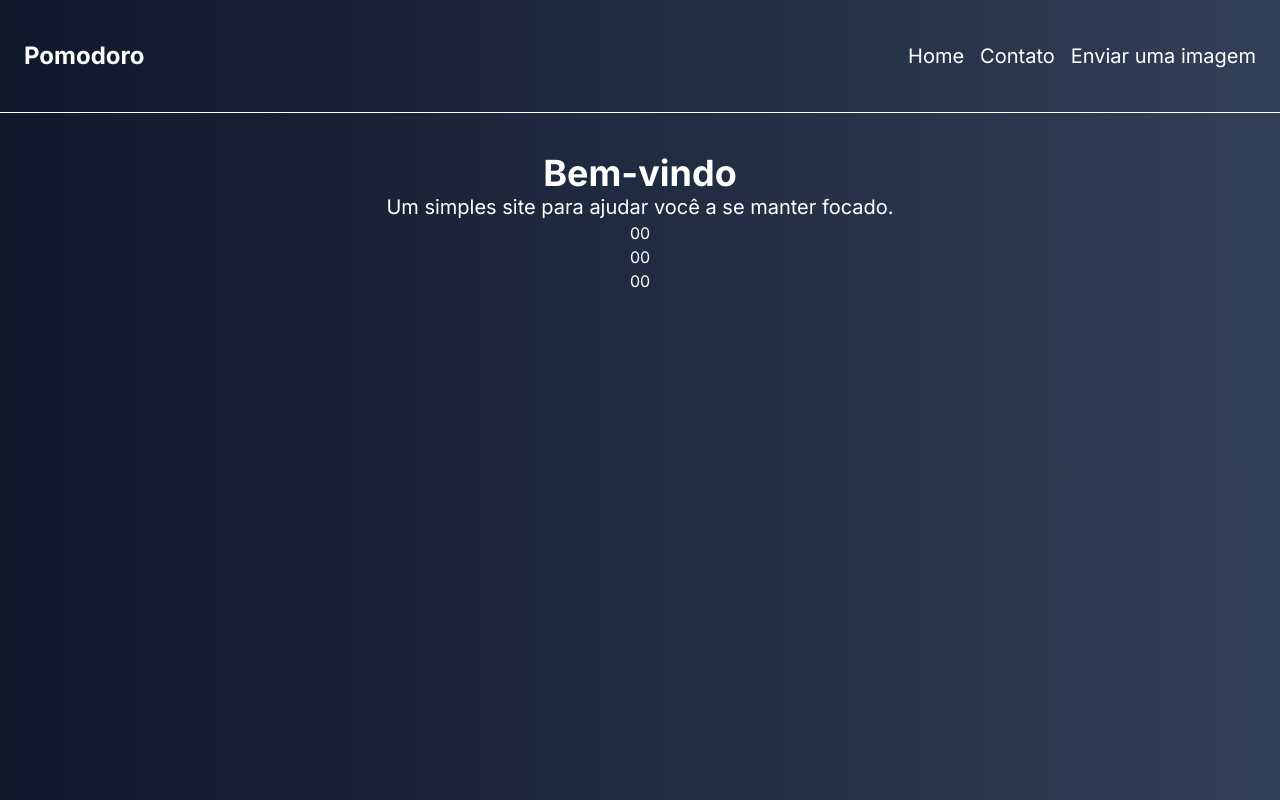
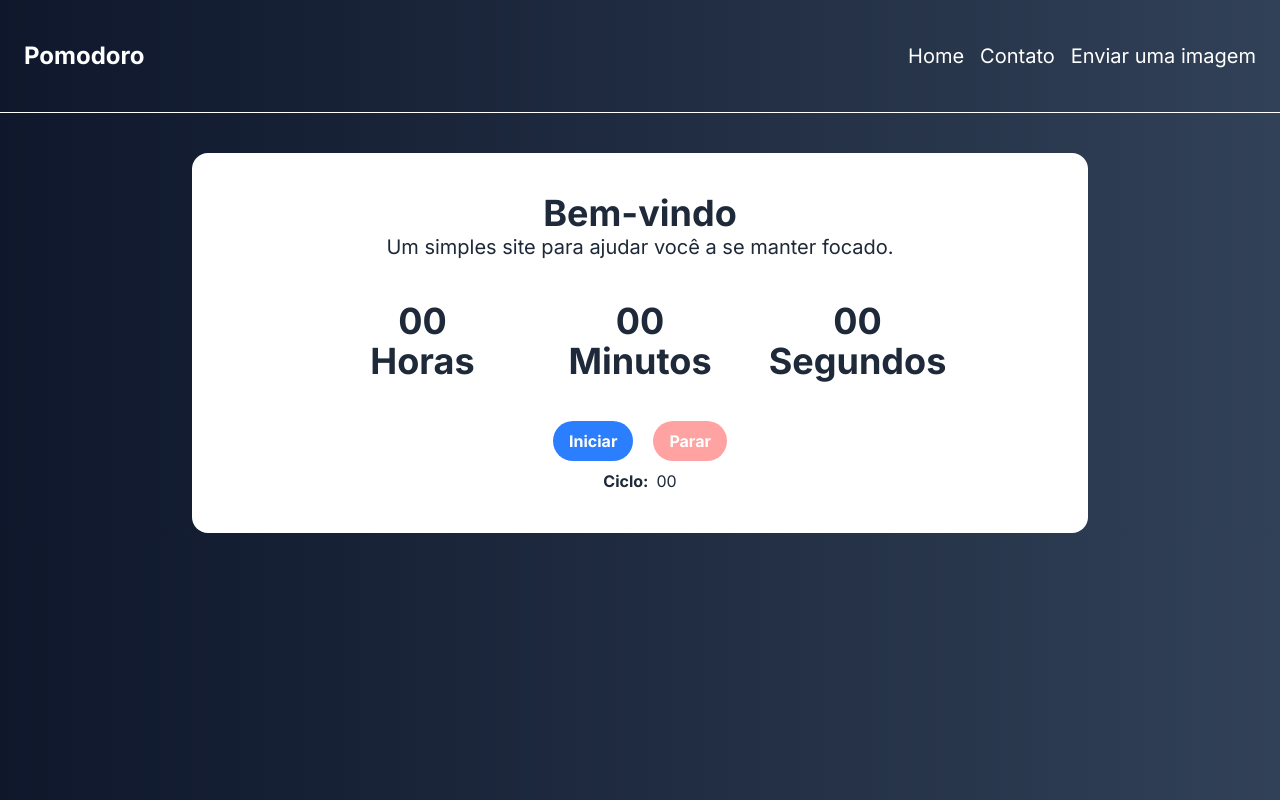
Before and after one commit to GuilhermeYm/pomodoro, a Next.js app: page / in a window 1280 px wide. Built offline with nearby package versions, Linux system fonts and the light colour scheme.

Commit message:
Desenvolvendo o formulário

```diff
--- /dev/null
+++ b/src/components/FormTimerComponents.jsx
@@ -0,0 +1,91 @@
+import { z } from "zod";
+import { useForm } from "react-hook-form";
+import { zodResolver } from "@hookform/resolvers/zod";
+
+const formTimerSchema = z.object({
+    hours: z.string().nonempty("Campo obrigatório"),
+    minutes: z.string().nonempty("Campo obrigatório"),
+    seconds: z.string().nonempty("Campo obrigatório"),
+    ciclos: z.number()
+})
+
+export default function FormTimerComponents({ onClose }) {
+  const {
+    register,
+    handleSubmit,
+    formState: { errors },
+  } = useForm({
+    resolver: zodResolver(formTimerSchema),
+  });
+
+  const handleSubmitTimer = (data) => {
+    console.log(data);
+    onClose(); // Fecha o formulário após envio
+    return console.log("Formulário enviado");
+  };
+
+  return (
+    <div>
+      <div className="flex justify-between mb-4 gap-10">
+        <h2 className="text-2xl font-bold">Configure o Timer</h2>
+        <button
+          type="button"
+          onClick={onClose}
+          className="text-gray-500 hover:text-gray-700 text-2xl cursor-pointer"
+        >
+          ×
+        </button>
+      </div>
+      <form onSubmit={handleSubmit(handleSubmitTimer)} className="flex flex-col gap-2">
+        <div className="flex flex-col items-start gap-2">
+            <label htmlFor="hours" className="text-xl">Horas</label>
+            <input
+                type="text"
+                id="hours"
+                {...register("hours")}
+                className="p-2 border border-gray-300 rounded-md"
+            />
+            {errors.hours && <span>{errors.hours.message}</span>}
+        </div>
+        <div className="flex flex-col items-start gap-2">
+            <label htmlFor="minutes" className="text-xl">Minutos</label>
+            <input
+                type="text"
+                id="minutes"
+                {...register("minutes")}
+                className="p-2 border border-gray-300 rounded-md"
+            />
+            {errors.minutes && <span>{errors.minutes.message}</span>}
+        </div>
+        <div className="flex flex-col items-start gap-2">
+            <label htmlFor="seconds" className="text-xl">Segundos</label>
+            <input
+                type="text"
+                id="seconds"
+                {...register("seconds")}
+                className="p-2 border border-gray-300 rounded-md"
+            />
+            {errors.seconds && <span>{errors.seconds.message}</span>}
+        </div>
+        <div className="flex flex-col justify-center gap-2 mt-5">
+            <label htmlFor="ciclos" className="text-xl">Ciclos</label>
+            <input
+                type="number"
+                id="ciclos"
+                {...register("ciclos")}
+                className="w-20 p-2 border border-gray-300 rounded-md"
+            />
+            {errors.ciclos && <span>{errors.ciclos.message}</span>}
+        </div>
+        <div>
+            <button
+                type="submit"
+                className="bg-blue-500 hover:bg-blue-700 text-white font-bold py-2 px-4 rounded-full mt-5 cursor-pointer"
+            >
+                Enviar
+            </button>
+        </div>
+      </form>
+    </div>
+  );
+}
--- a/src/components/MainComponents.jsx
+++ b/src/components/MainComponents.jsx
@@ -2,7 +2,7 @@ import WatchPomodoroComponents from "./WatchPomodoroComponents";
 
 export default function MainComponents() {
   return (
-    <main className="font-[family-name:var(--font-inter)] min-h-80">
+    <main className="font-[family-name:var(--font-inter)] min-h-80 w-[70vw] mx-auto shadowsm shadow-white py-10 px-5 mt-10 rounded-2xl bg-white text-gray-800">
       <section className="flex flex-col items-center justify-center">
         <h1 className="text-4xl font-bold">Bem-vindo</h1>
         <p className="text-xl">
--- a/src/components/WatchPomodoroComponents.jsx
+++ b/src/components/WatchPomodoroComponents.jsx
@@ -1,11 +1,71 @@
+"use client";
+
+import useLocal from "@/hooks/useLocal";
+import FormTimerComponents from "./FormTimerComponents";
+import { useState } from "react";
+
 export default function WatchPomodoroComponents() {
+  const { isTimerRunning, intervalId } = useLocal();
+  const [showFormTimer, setShowFormTimer] = useState(false);
+
+  const handleTimer = () => {
+    // Se for falso, vai aparecer o componente de form
+    if (!isTimerRunning) {
+      setShowFormTimer(true);
+    }
+  };
+
+  const handleCloseForm = () => {
+    setShowFormTimer(false);
+  };
+
   return (
-    <article className="flex flex-col items-center justify-center flex-1">
-      <div>00</div>
-      <div>00</div>
-      <div>
-        00
+    <div className="flex flex-col items-center justify-center gap-3 relative">
+      <div
+        className={showFormTimer ? "filter blur-sm pointer-events-none" : ""}
+      >
+        <article className="grid grid-cols-3 flex-1 mt-10 gap-10 text-center text-4xl font-bold">
+          <section className="flex flex-col items-center ">
+            <div>00</div>
+            <div>Horas</div>
+          </section>
+          <section className="flex flex-col items-center">
+            <div>00</div>
+            <div>Minutos</div>
+          </section>
+          <section className="flex flex-col items-center">
+            <div>00</div>
+            <div>Segundos</div>
+          </section>
+        </article>
+        <div className="flex items-center justify-center text-center">
+          <button
+            className="bg-blue-500 hover:bg-blue-700 disabled:bg-blue-300 disabled:cursor-not-allowed text-white font-bold py-2 px-4 rounded-full mt-10 cursor-pointer"
+            disabled={isTimerRunning}
+            onClick={() => handleTimer()}
+          >
+            Iniciar
+          </button>
+          <button
+            className="bg-red-500 hover:bg-red-700 disabled:bg-red-300 disabled:cursor-not-allowed text-white font-bold py-2 px-4 rounded-full mt-10 ml-5"
+            disabled={!isTimerRunning}
+          >
+            Parar
+          </button>
+        </div>
+        <div className="flex items-center justify-center gap-2 mt-2">
+          <p className="font-bold">Ciclo:</p>
+          <span>{intervalId ? intervalId : "00"}</span>
+        </div>
       </div>
-    </article>
+
+      {showFormTimer && (
+        <div className="fixed inset-0 flex items-center justify-center bg-black/50 z-50">
+          <div className="bg-white py-10 px-10 rounded-lg shadow-xl">
+            <FormTimerComponents onClose={handleCloseForm} />
+          </div>
+        </div>
+      )}
+    </div>
   );
 }
--- /dev/null
+++ b/src/hooks/useLocal.jsx
@@ -0,0 +1,29 @@
+"use client";
+
+import { useState } from "react";
+
+export default function useLocal() {
+  const [isTimerRunning, setIsTimerRunning] = useState(false);
+  const [hours, setHours] = useState(0);
+  const [minutes, setMinutes] = useState(0);
+  const [seconds, setSeconds] = useState(0);
+  const [intervalId, setIntervalId] = useState(0);
+
+  const createNewTime = () => {
+    const newTime = new Date();
+    console.log(newTime);
+    newTime.setHours(hours);
+    newTime.setMinutes(minutes);
+    newTime.setSeconds(seconds);
+    return newTime;
+  };
+
+  return {
+    hours,
+    minutes,
+    seconds,
+    isTimerRunning,
+    createNewTime,
+    intervalId
+  };
+}
```
Also changed, not shown: package.json (+6 -3 lines), 1 other file (tests, documents, lock files or other folders).
